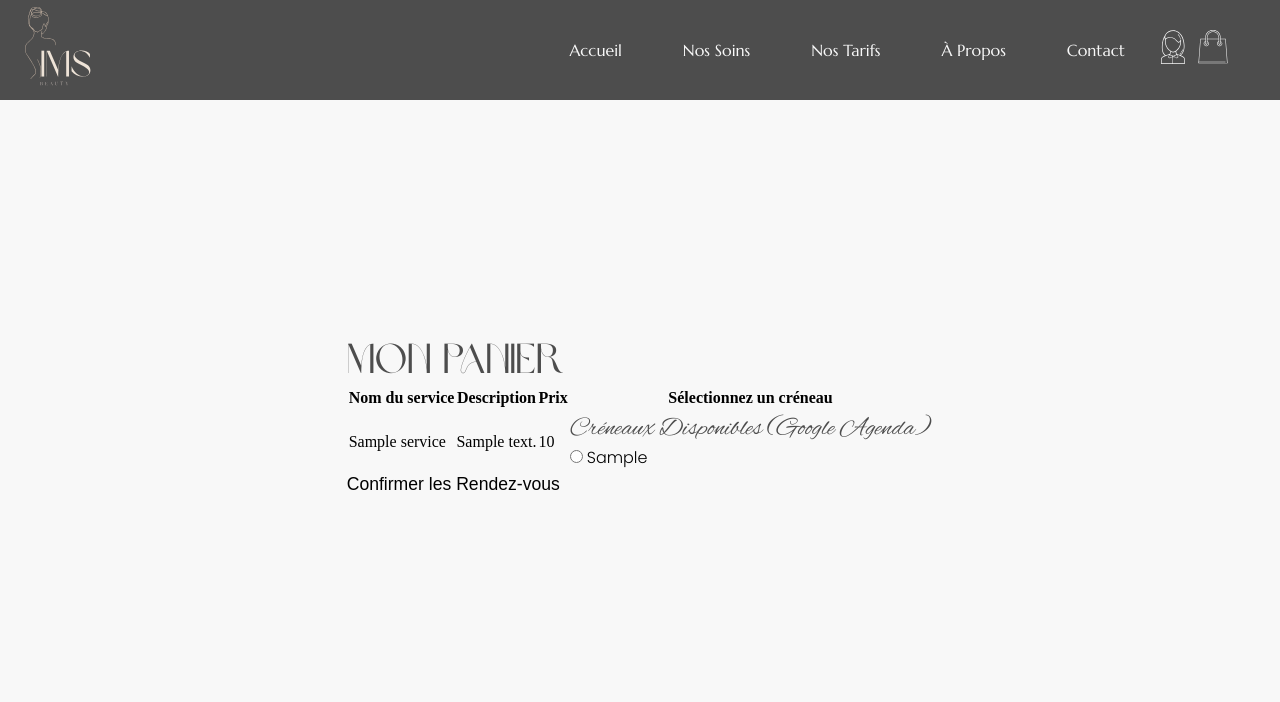
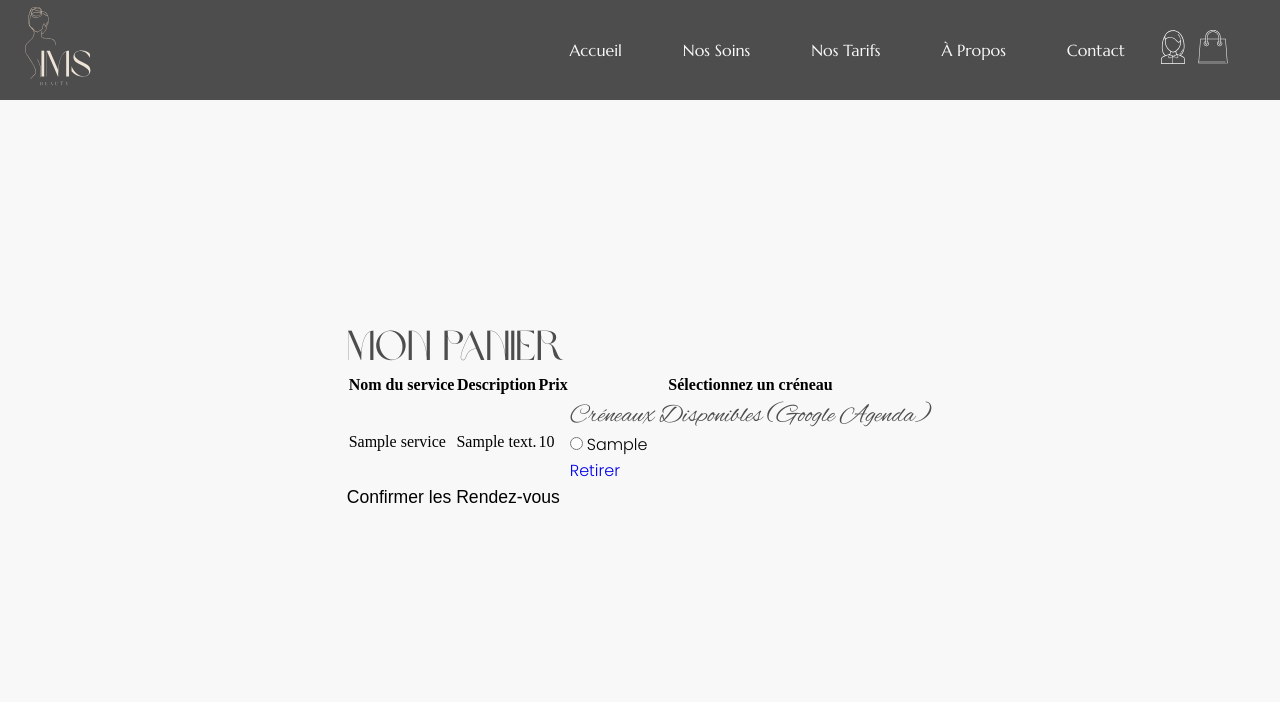
Before and after one commit to DayZmooN/ims_beauty, a Symfony app: template templates/cart/index.html.twig in a window 1280 px wide. Shown: the top 702 px of the page. Run offline with Twig, Linux system fonts and the light colour scheme; the template is opened without the code that fills it: most values are stand-ins (such as "Sample title", 1, 10 or a date in 2020); some libraries are stand-ins or nearby versions.

Commit message:
WIP: button remove and flash ready for appointment

```diff
--- a/templates/cart/index.html.twig
+++ b/templates/cart/index.html.twig
@@ -65,7 +65,9 @@
                                                    value="{{ slot }}" required>
                                             <label for="google_slot_{{ item.service.id }}_{{ loop.index }}">{{ slot }}</label>
                                         </div>
+
                                     {% endfor %}
+                                      <a href="{{ path('cart_remove', {'id': item.service.id}) }}" class="btn btn-danger">Retirer</a>
                                 </div>
                             {% endif %}
                             </td>
```
